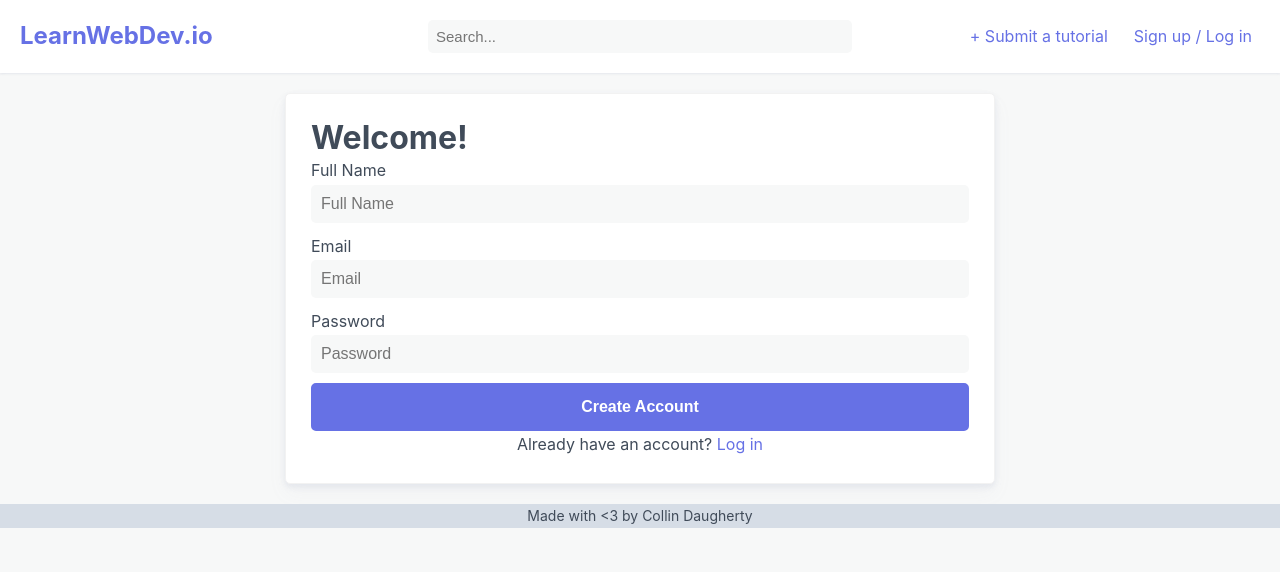
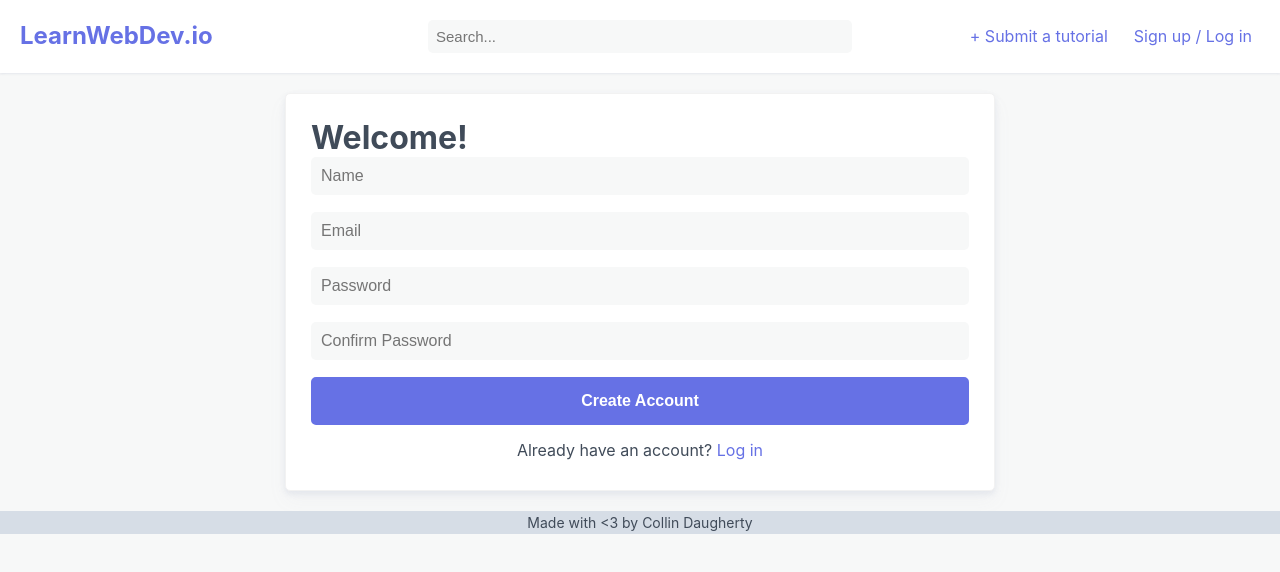
Before and after one commit to CollinDaugherty/learnwebdev, a React (Create React App) app in the folder client/: page /signup in a window 1280 px wide. Shown: the top 572 px of the page. Built offline with nearby package versions, Linux system fonts and the light colour scheme; the HTML template or start-up script is replaced by a standard one.

Commit message:
form styling

```diff
--- a/client/src/components/Footer.js
+++ b/client/src/components/Footer.js
@@ -3,7 +3,7 @@ import styled from 'styled-components';
 import Container from './styles/blocks/Container';
 
 const Foot = styled.footer`
-  background: ${props => props.theme.color.neutral300};
+  background: ${props => props.theme.color.neutral._300};
   text-align: center;
   font-size: 1.4rem;
   width: 100%;
--- a/client/src/components/LogInForm.js
+++ b/client/src/components/LogInForm.js
@@ -59,9 +59,8 @@ class SignUpForm extends Component {
           <h3>{this.state.error}</h3>
           <h1>Welcome Back!</h1>
 
-          <label>
-            Email
           <input
+            aria-label='email'
             type='email'
             value={this.state.email}
             name='email'
@@ -69,11 +68,9 @@ class SignUpForm extends Component {
             onChange={this.handleChange}
             required
           />
-          </label>
 
-          <label>
-            Password
           <input
+            aria-label='password'
             type='password'
             value={this.state.password}
             name='password'
@@ -81,7 +78,6 @@ class SignUpForm extends Component {
             onChange={this.handleChange}
             required
           />
-          </label>
 
           <Btn full type='submit'>
             Log in
--- a/client/src/components/Navbar.js
+++ b/client/src/components/Navbar.js
@@ -19,12 +19,12 @@ const Nav = styled.nav`
     flex: 1;
     border: none;
     border-radius: ${props => props.theme.border.radius};
-    background: ${props => props.theme.color.neutral100};
+    background: ${props => props.theme.color.neutral._100};
     padding: 0.8rem;
     font-size: 1.5rem;
 
     &:focus {
-      color: ${props => props.theme.color.primary500};
+      color: ${props => props.theme.color.primary._700};
     }
   }
 
@@ -43,7 +43,7 @@ const Nav = styled.nav`
         border-radius: ${props => props.theme.border.radius};
 
         &:hover {
-          background: ${props => props.theme.color.neutral100};
+          background: ${props => props.theme.color.neutral._100};
         }
       }
     }
--- a/client/src/components/SignUpForm.js
+++ b/client/src/components/SignUpForm.js
@@ -12,6 +12,8 @@ class SignUpForm extends Component {
     this.state = {
       error: '',
       redirect: false,
+      pw1: '',
+      pw2: '',
       name: '',
       email: '',
       password: ''
@@ -26,18 +28,25 @@ class SignUpForm extends Component {
   };
 
   handleSubmit = e => {
+    if (this.state.pw1 !== this.state.pw2) {
+      this.setState({
+        error: 'Passwords do not match'
+      });
+    } else {
       fetch('/api/register/', {
         method: 'post',
         headers: { 'Content-Type': 'application/json' },
         body: JSON.stringify({
           name: this.state.name,
           email: this.state.email,
-        password: this.state.password
+          password: this.state.pw2
         })
       });
       this.setState({
         redirect: true
       });
+    }
+
     e.preventDefault();
   };
 
@@ -48,23 +57,19 @@ class SignUpForm extends Component {
     return (
       <Card>
         <Form onSubmit={this.handleSubmit}>
+          <h3>{this.state.error}</h3>
           <h1>Welcome!</h1>
-
-          <label>
-            Full Name
           <input
+            aria-label='name'
             type='text'
             value={this.state.name}
             name='name'
-              placeholder='Full Name'
+            placeholder='Name'
             onChange={this.handleChange}
             required
           />
-          </label>
-
-          <label>
-            Email
           <input
+            aria-label='email'
             type='email'
             value={this.state.email}
             name='email'
@@ -72,20 +77,24 @@ class SignUpForm extends Component {
             onChange={this.handleChange}
             required
           />
-          </label>
-
-          <label>
-            Password
           <input
+            aria-label='password'
             type='password'
-              value={this.state.password}
-              name='password'
+            value={this.state.pw1}
+            name='pw1'
             placeholder='Password'
             onChange={this.handleChange}
             required
           />
-          </label>
-
+          <input
+            aria-label='confirm password'
+            type='password'
+            value={this.state.pw2}
+            name='pw2'
+            placeholder='Confirm Password'
+            onChange={this.handleChange}
+            required
+          />
           <Btn full type='submit'>
             Create Account
           </Btn>
--- a/client/src/components/TutorialForm.js
+++ b/client/src/components/TutorialForm.js
@@ -1,4 +1,5 @@
 import React, { Component } from 'react';
+import { Redirect } from 'react-router-dom';
 
 // Styled-Components
 import Card from './styles/blocks/Card';
@@ -9,34 +10,52 @@ class TutorialForm extends Component {
   constructor() {
     super();
     this.state = {
-      id: '',
+      redirect: false,
       title: '',
       url: '',
-      instructor: '',
-      submittedBy: '',
-      categories: [],
+      categories: '',
       cost: '',
       medium: '',
       difficulty: ''
     };
-    this.handleChange = this.handleChange.bind(this);
   }
 
-  handleChange(event) {
+  handleChange = event => {
     const { name, value } = event.target;
     this.setState({
       [name]: value
     });
-  }
+  };
+
+  handleSubmit = e => {
+    fetch('/api/tutorial/', {
+      method: 'post',
+      headers: { 'Content-Type': 'application/json' },
+      body: JSON.stringify({
+        title: this.state.title,
+        url: this.state.url,
+        categories: this.state.categories,
+        cost: this.state.cost,
+        medium: this.state.medium,
+        difficulty: this.state.difficulty
+      })
+    });
+    this.setState({
+      redirect: true
+    });
+    e.preventDefault();
+  };
 
   render() {
+    if (this.state.redirect) {
+      return <Redirect to='/' />;
+    }
     return (
       <Card>
         <Form>
           <h1>Submit a Tutorial</h1>
-          <label>
-            Title
           <input
+            aria-label='title'
             type='text'
             name='title'
             value={this.state.title}
@@ -44,11 +63,9 @@ class TutorialForm extends Component {
             placeholder='Title'
             required
           />
-          </label>
 
-          <label>
-            URL
           <input
+            aria-label='url'
             type='text'
             name='url'
             value={this.state.url}
@@ -56,11 +73,9 @@ class TutorialForm extends Component {
             placeholder='URL'
             required
           />
-          </label>
 
-          <label>
-            Categories
           <input
+            aria-label='categories'
             type='text'
             name='categories'
             value={this.state.categories}
@@ -68,9 +83,9 @@ class TutorialForm extends Component {
             placeholder='HTML, CSS, JS, React, etc.'
             required
           />
-          </label>
 
-          <fieldset>
+          <div className='radio-group'>
+            <span>Tags:</span>
             <div>
               <label>
                 <input
@@ -82,9 +97,7 @@ class TutorialForm extends Component {
                 />
                 Free
               </label>
-            </div>
 
-            <div>
               <label>
                 <input
                   type='radio'
@@ -95,11 +108,7 @@ class TutorialForm extends Component {
                 />
                 Paid
               </label>
-            </div>
-          </fieldset>
 
-          <fieldset>
-            <div>
               <label>
                 <input
                   type='radio'
@@ -110,9 +119,7 @@ class TutorialForm extends Component {
                 />
                 Article
               </label>
-            </div>
 
-            <div>
               <label>
                 <input
                   type='radio'
@@ -124,9 +131,10 @@ class TutorialForm extends Component {
                 Video
               </label>
             </div>
-          </fieldset>
+          </div>
 
-          <fieldset>
+          <div className='radio-group'>
+            <span>Difficulty:</span>
             <div>
               <label>
                 <input
@@ -138,9 +146,7 @@ class TutorialForm extends Component {
                 />
                 Beginner
               </label>
-            </div>
 
-            <div>
               <label>
                 <input
                   type='radio'
@@ -152,9 +158,11 @@ class TutorialForm extends Component {
                 Advanced
               </label>
             </div>
-          </fieldset>
+          </div>
 
-          <Btn>Submit Tutorial</Btn>
+          <Btn full type='submit'>
+            Submit Tutorial
+          </Btn>
         </Form>
       </Card>
     );
--- a/client/src/components/styles/GlobalStyle.js
+++ b/client/src/components/styles/GlobalStyle.js
@@ -14,7 +14,7 @@ html {
 }
 
 body {
-  background: ${props => props.theme.color.neutral100};
+  background: ${props => props.theme.color.neutral._100};
   font-family: ${props => props.theme.body.fontFamily};
   font-weight: ${props => props.theme.body.fontWeight};
   font-size: ${props => props.theme.body.fontSize};
@@ -40,17 +40,17 @@ a, button {
   font-size: inherit;
   cursor: pointer;
   text-decoration: none;
-  color: ${props => props.theme.color.primary500};
+  color: ${props => props.theme.color.primary._500};
 
   &:hover {
-    color: ${props => props.theme.color.primary600};
+    color: ${props => props.theme.color.primary._600};
   }
 }
 
 hr {
   border: 0px;
   height: 1px;
-  background-color: ${props => props.theme.color.primary400};
+  background-color: ${props => props.theme.color.primary._400};
 }
 
 `;
--- a/client/src/components/styles/Variables.js
+++ b/client/src/components/styles/Variables.js
@@ -3,49 +3,61 @@
 //=================================================
 
 export const color = {
-  primary100: 'HSL(232,100%,97%)',
-  primary200: 'HSL(223,66%,90%)',
-  primary300: 'HSL(223,71%,76%)',
-  primary400: 'HSL(228,64%,67%)',
-  primary500: 'HSL(235,71%,65%)',
-  primary600: 'HSL(230,52%,53%)',
-  primary700: 'HSL(230,52%,42%)',
-  primary800: 'HSL(231,57%,34%)',
-  primary900: 'HSL(230,56%,27%)',
+  primary: {
+    _100: 'HSL(232,100%,97%)',
+    _200: 'HSL(223,66%,90%)',
+    _300: 'HSL(223,71%,76%)',
+    _400: 'HSL(228,64%,67%)',
+    _500: 'HSL(235,71%,65%)',
+    _600: 'HSL(230,52%,53%)',
+    _700: 'HSL(230,52%,42%)',
+    _800: 'HSL(231,57%,34%)',
+    _900: 'HSL(230,56%,27%)'
+  },
 
-  secondary100: 'HSL(111,87%,97%)',
-  secondary200: 'HSL(110,81%,90%)',
-  secondary300: 'HSL(153,60%,53%)',
-  secondary400: 'HSL(162,93%,34%)',
-  secondary500: 'HSL(169,100%,25%)',
+  secondary: {
+    _100: 'HSL(111,87%,97%)',
+    _200: 'HSL(110,81%,90%)',
+    _300: 'HSL(153,60%,53%)',
+    _400: 'HSL(162,93%,34%)',
+    _500: 'HSL(169,100%,25%)'
+  },
 
-  accent100: 'HSL(307,100%,92%)',
-  accent200: 'HSL(324,82%,80%)',
-  accent300: 'HSL(326,70%,65%)',
-  accent400: 'HSL(311,45%,50%)',
-  accent500: 'HSL(306,48%,36%)',
+  accent: {
+    _100: 'HSL(307,100%,92%)',
+    _200: 'HSL(324,82%,80%)',
+    _300: 'HSL(326,70%,65%)',
+    _400: 'HSL(311,45%,50%)',
+    _500: 'HSL(306,48%,36%)'
+  },
 
-  neutral100: 'HSL(180,8%,97%)',
-  neutral200: 'HSL(213,22%,90%)',
-  neutral300: 'HSL(214,24%,87%)',
-  neutral400: 'HSL(212,17%,83%)',
-  neutral500: 'HSL(211,24%,74%)',
-  neutral600: 'HSL(217,17%,63%)',
-  neutral700: 'HSL(216,11%,49%)',
-  neutral800: 'HSL(214,16%,30%)',
-  neutral900: 'HSL(213,24%,16%)',
+  neutral: {
+    _100: 'HSL(180,8%,97%)',
+    _200: 'HSL(213,22%,90%)',
+    _300: 'HSL(214,24%,87%)',
+    _400: 'HSL(212,17%,83%)',
+    _500: 'HSL(211,24%,74%)',
+    _600: 'HSL(217,17%,63%)',
+    _700: 'HSL(216,11%,49%)',
+    _800: 'HSL(214,16%,30%)',
+    _900: 'HSL(213,24%,16%)'
+  },
 
-  danger100: 'HSL(0,88%,93%)',
-  danger200: 'HSL(0,80%,85%)',
-  danger300: 'HSL(0,60%,53%)',
-  danger400: 'HSL(7,93%,34%)',
-  danger500: 'HSL(0,100%,22%)',
+  danger: {
+    _100: 'HSL(0,88%,93%)',
+    _200: 'HSL(0,80%,85%)',
+    _300: 'HSL(0,60%,53%)',
+    _400: 'HSL(7,93%,34%)',
+    _500: 'HSL(0,100%,22%)'
+  },
 
-  warning100: 'HSL(50,100%,90%)',
-  warning200: 'HSL(50,100%,80%)',
-  warning300: 'HSL(50,100%,53%)',
-  warning400: 'HSL(42,100%,45%)',
-  warning500: 'HSL(33,100%,38%)'
+  warning: {
+    _100: 'HSL(50,100%,90%)',
+    _200: 'HSL(50,100%,80%)',
+    _300: 'HSL(50,100%,53%)',
+    _400: 'HSL(42,100%,45%)',
+    _500: 'HSL(33,100%,38%)'
+  }
 };
 
 //=================================================
@@ -57,7 +69,7 @@ export const body = {
     '-apple-system, BlinkMacSystemFont, "Segoe UI", Roboto, Helvetica, Arial, sans-serif, "Apple Color Emoji", "Segoe UI Emoji", "Segoe UI Symbol"',
   fontWeight: '400',
   fontSize: '1.6rem',
-  fontColor: `${color.neutral800}`,
+  fontColor: `${color.neutral._800}`,
   lineHeight: '1.7'
 };
 
--- a/client/src/components/styles/blocks/Button/index.js
+++ b/client/src/components/styles/blocks/Button/index.js
@@ -1,10 +1,10 @@
 import styled, { css } from 'styled-components';
 
 const Btn = styled.button`
-  background: ${props => props.theme.color.primary500};
+  background: ${props => props.theme.color.primary._500};
   color: white;
   border-radius: ${props => props.theme.border.radius};
-  border: 2px solid ${props => props.theme.color.primary500};
+  border: 2px solid ${props => props.theme.color.primary._500};
   font-size: ${props => props.theme.body.fontSize};
   font-weight: 700;
   text-align: center;
@@ -14,8 +14,8 @@ const Btn = styled.button`
   transition: .2s ease;
 
   &:hover {
-    background: ${props => props.theme.color.primary600};
-    border: 2px solid ${props => props.theme.color.primary600};
+    background: ${props => props.theme.color.primary._600};
+    border: 2px solid ${props => props.theme.color.primary._600};
     color: white;
   }
 
@@ -23,12 +23,12 @@ const Btn = styled.button`
   ${props =>
     props.neutral &&
     css`
-      background: ${props => props.theme.color.neutral800};
-      border: 2px solid ${props => props.theme.color.neutral800};
+      background: ${props => props.theme.color.neutral._800};
+      border: 2px solid ${props => props.theme.color.neutral._800};
 
       &:hover {
-        background: ${props => props.theme.color.neutral900};
-        border: 2px solid ${props => props.theme.color.neutral900};
+        background: ${props => props.theme.color.neutral._900};
+        border: 2px solid ${props => props.theme.color.neutral._900};
       }
     `}
 
@@ -36,12 +36,12 @@ const Btn = styled.button`
   ${props =>
     props.secondary &&
     css`
-      background: ${props => props.theme.color.secondary300};
-      border: 2px solid ${props => props.theme.color.secondary300};
+      background: ${props => props.theme.color.secondary._300};
+      border: 2px solid ${props => props.theme.color.secondary._300};
 
       &:hover {
-        background: ${props => props.theme.color.secondary400};
-        border: 2px solid ${props => props.theme.color.secondary400};
+        background: ${props => props.theme.color.secondary._400};
+        border: 2px solid ${props => props.theme.color.secondary._400};
       }
     `}
 
@@ -49,12 +49,12 @@ const Btn = styled.button`
   ${props =>
     props.accent &&
     css`
-      background: ${props => props.theme.color.accent300};
-      border: 2px solid ${props => props.theme.color.accent300};
+      background: ${props => props.theme.color.accent._300};
+      border: 2px solid ${props => props.theme.color.accent._300};
 
       &:hover {
-        background: ${props => props.theme.color.accent400};
-        border: 2px solid ${props => props.theme.color.accent400};
+        background: ${props => props.theme.color.accent._400};
+        border: 2px solid ${props => props.theme.color.accent._400};
       }
     `}
 
--- a/client/src/components/styles/blocks/Form/index.js
+++ b/client/src/components/styles/blocks/Form/index.js
@@ -1,44 +1,54 @@
 import styled from 'styled-components';
 
 const Form = styled.form`
-  display: flex;
-  flex-direction: column;
-
   /* Text Inputs */
   input:not([type='submit']):not([type='file']):not([type='radio']) {
     border: none;
-    background-color: ${props => props.theme.color.neutral100};
+    background-color: ${props => props.theme.color.neutral._100};
     border-radius: ${props => props.theme.border.radius};
     padding: 1rem;
-    margin-bottom: 1rem;
+    margin-bottom: 1.7rem;
     width: 100%;
     line-height: 1;
     font-size: inherit;
     -webkit-appearance: none;
 
     &:focus {
-      border-color: ${props => props.theme.color.primary400};
+      color: ${props => props.theme.color.primary._700};
     }
   }
 
   p {
-    margin: 0 auto;
+    text-align: center;
+    margin-top: 1.2rem;
   }
 
-  fieldset {
+  .radio-group {
     border: none;
+    margin: 0 0.5rem 1.5rem 0;
     display: flex;
+    flex-direction: row;
+
+    span {
+      flex: 2;
+      font-weight: bold;
+    }
 
     div {
-      background: ${props => props.theme.color.secondary300};
-      color: white;
-      margin: 0.5rem;
-      padding: 0.5rem 1.2rem;
+      flex: 3;
+    }
+
+    label {
+      background: ${props => props.theme.color.primary._200};
+      font-weight: 400;
+      margin-right: 0.7rem;
+      padding: 0.5rem 1rem;
       border-radius: ${props => props.theme.border.radius};
+      cursor: pointer;
+    }
 
-      label {
-        margin-left: 0.8rem;
-      }
+    label:nth-of-type(3) {
+      margin-left: 1.2rem;
     }
   }
 `;
```
Also changed, not shown: 1 other file (tests, documents, lock files or other folders). Lines whose indentation alone changed are shown as unchanged.
